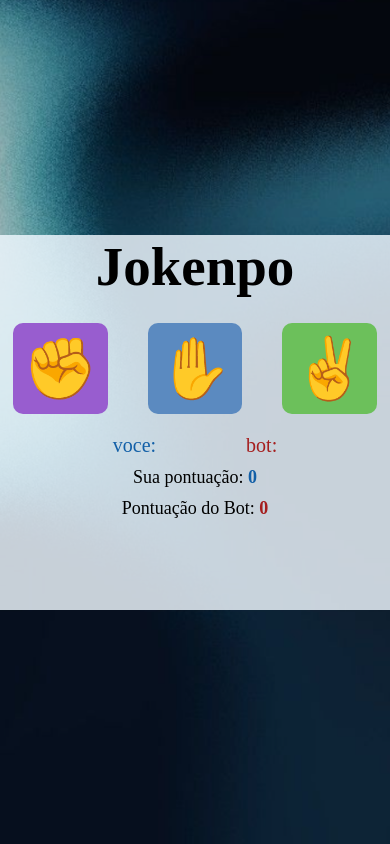
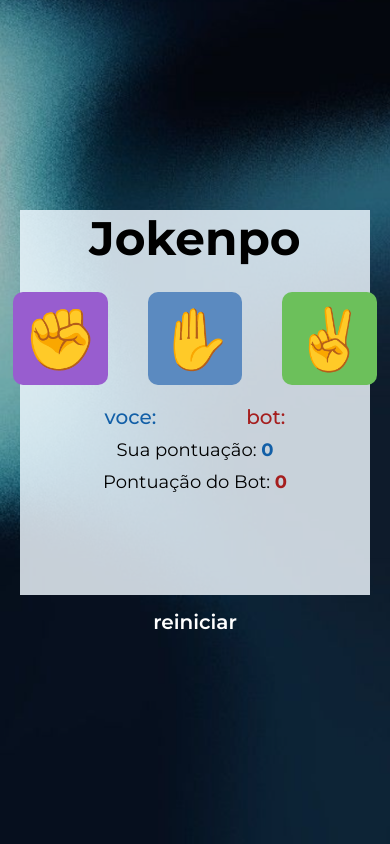
Before and after one commit to Samuelldev0/jokenpo, a plain HTML site: page index.html in a window 390 px wide. Drawn offline with Linux system fonts and the light colour scheme.

Commit message:
adicionado algumas alteraçoes + modo mobile

```diff
--- a/index.html
+++ b/index.html
@@ -30,6 +30,7 @@
         <p class="your-score">Sua pontuação: <span class="yourScoreSpan"> <b>0</b></span></p>
         <p class="bot-score">Pontuação do Bot: <span class="botScoreSpan"><b>0</b></span></p>
     </div>
+    <a href="index.html" class="reloading">reiniciar</a>
 </body>
 <script src="script.js"></script>
 
--- a/style.css
+++ b/style.css
@@ -1,9 +1,12 @@
+@import url('https://fonts.googleapis.com/css2?family=Montserrat:ital,wght@0,100..900;1,100..900&display=swap');
+
 *{
     margin: 0;
     padding: 0;
     box-sizing: border-box;
     text-decoration: none;
     outline: none;
+font-family: "Montserrat", sans-serif;
 }
 
 body{
@@ -13,6 +16,7 @@ body{
     justify-content: center;
     align-items: center;
     height: 100vh;
+    flex-direction: column;
 }
 
 .conteiner{
@@ -113,3 +117,44 @@ body{
    font-weight: 500;
    color: rgb(165, 30, 30);
  }
+
+ .reloading{
+   color: #FFF;
+   font-size: 20px;
+   font-weight: 600;
+   margin-top: 15px;
+   transition: 0.2s ease-in-out;
+ }
+
+ .reloading:hover{
+   color: #ffffff9d;
+   font-size: 22px;
+ }
+
+
+ /*mobile*/
+
+ @media screen and (max-width: 900px){
+   .conteiner{
+      width: 350px;
+      height: 385px;
+   }
+
+
+ .title{
+   font-size: 47px;
+ }
+
+ .button{
+   font-size: 57px;
+   border-radius: 12px;
+ }
+
+ .machine-move{
+   font-size: 46px;
+ }
+
+ .humans-move{
+   font-size: 46px;
+ }
+ }
```
